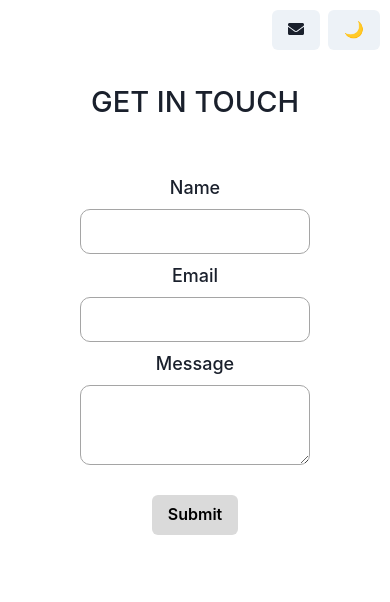
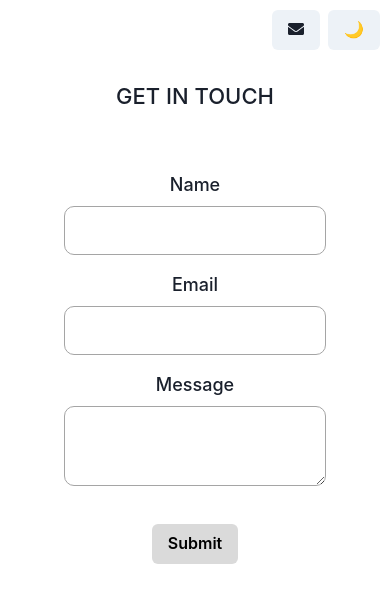
Before and after one commit to YassineTk/React-Chakra-Portfolio, a React (Create React App) app: page /contact in a window 390 px wide. Shown: the top 602 px of the page. Built offline with nearby package versions, Linux system fonts and the light colour scheme.

Commit message:
fixed forms

```diff
--- a/src/App.css
+++ b/src/App.css
@@ -167,7 +167,7 @@ input[type="text"],
 input[type="email"],
 textarea {
   width: 100%;
-  padding: 8px 20px;
+  padding: 10px 130px;
   margin: 8px 0;
   box-sizing: border-box;
   border: 1px solid rgb(165, 165, 165);
@@ -185,4 +185,15 @@ textarea {
   .skills__container {
     flex-direction: column;
   }
+  .skills__title,
+  .contact__title {
+    font-size: 22px;
+    text-align: center;
+  }
 }
+
+.email__container,
+.name__container,
+.message__container {
+  margin: 8px !important;
+}
--- a/src/Contact.js
+++ b/src/Contact.js
@@ -31,12 +31,18 @@ function Contact() {
       <div class="contact__header skills__title">GET IN TOUCH</div>
       <div className="contact__form">
         <form onSubmit={sendEmail}>
+          <div className="name__container">
             <label for="fname">Name</label>
             <input type="text" id="name" name="name" />
+          </div>
+          <div className="email__container">
             <label for="lname">Email</label>
             <input type="email" id="email" name="email" />
+          </div>
+          <div className="message__container">
             <label for="lname">Message</label>
             <textarea id="message" name="message" />
+          </div>
           <Button
             type="submit"
             style={{ marginTop: "15px", background: "#dadada", color: "black" }}
```
Lines whose indentation alone changed are shown as unchanged.
